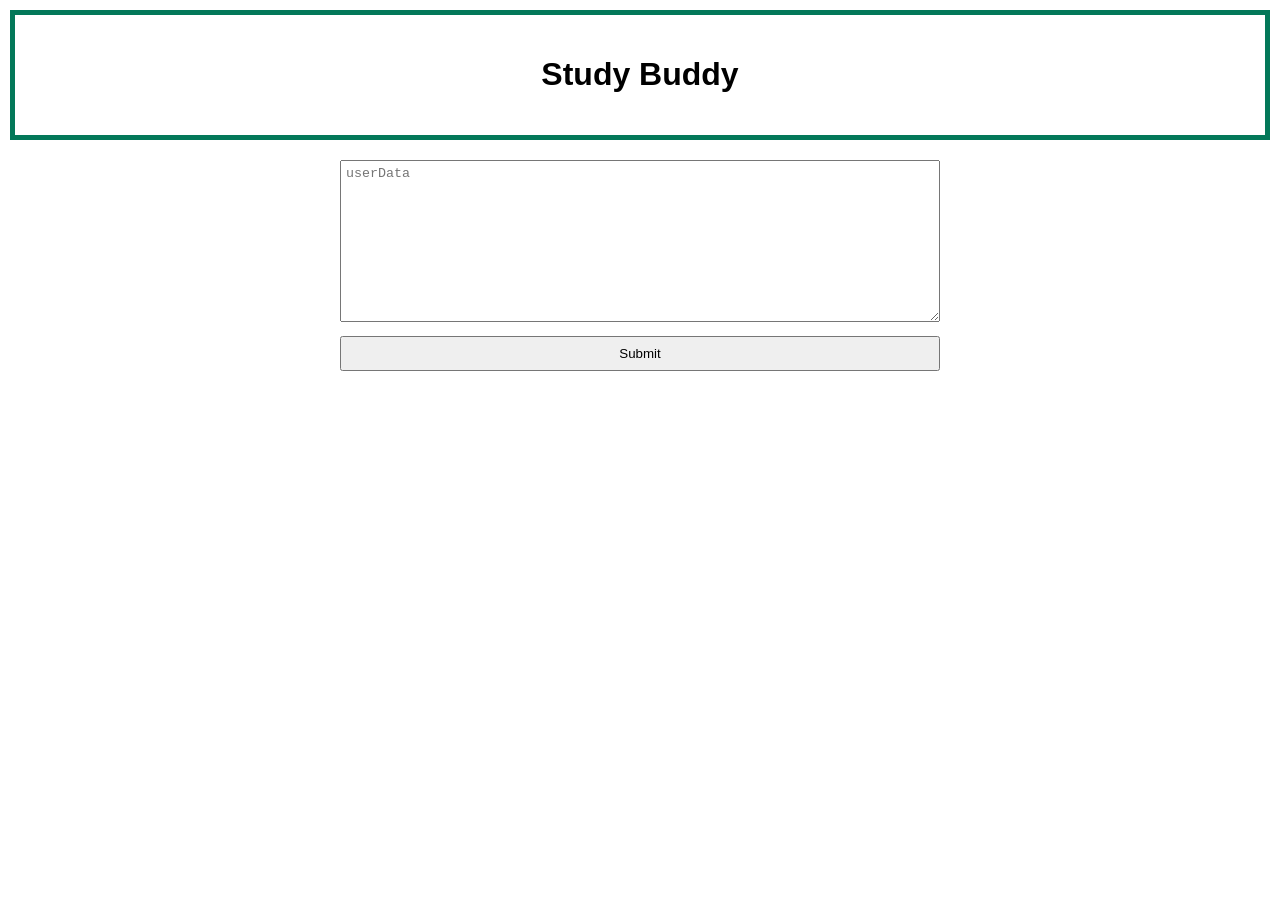
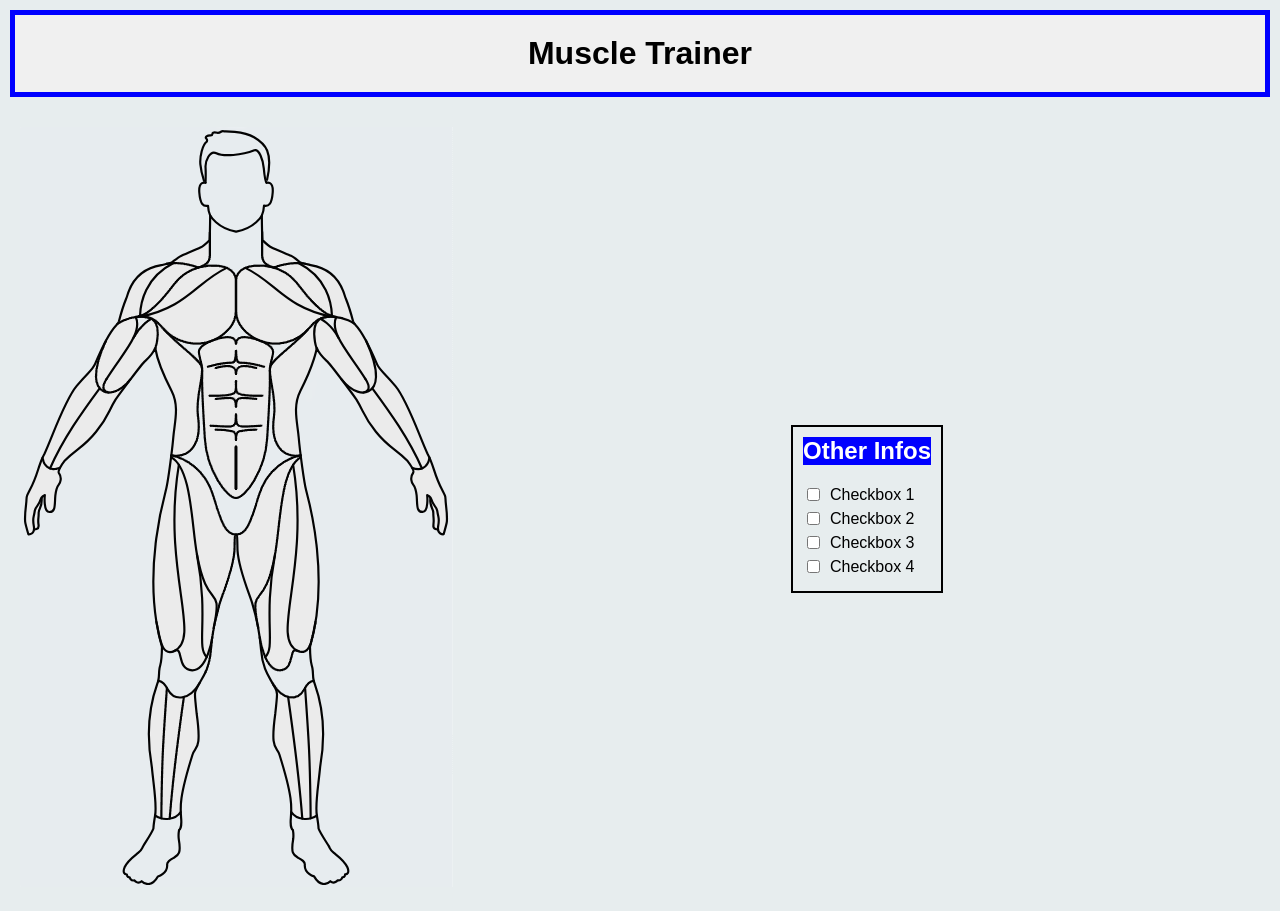
Before and after one commit to Gregster31/MuscleMe, a plain HTML site: page userInput.html in a window 1280 px wide. Before the commit the page ends 800 px from the top, so only its background shows below. Drawn offline with Linux system fonts and the light colour scheme.

Commit message:
New Theme added

```diff
--- a/script.js
+++ /dev/null
@@ -1,30 +0,0 @@
-// function submitInput() {
-//     const text = document.getElementById('userInput').value;
-//     fetch('https://api.openai.com/v1/completions', {
-//         method: 'POST',
-//         headers: {
-//             'Content-Type': 'application/json',
-//             'Authorization': 'Bearer YOUR_API_KEY'
-//         },
-//         body: JSON.stringify({
-//             model: 'text-davinci-003',
-//             prompt: text,
-//             max_tokens: 100
-//         })
-//     })
-//     .then(response => response.json())
-//     .then(data => {
-//         // Process the response from the API
-//         // Generate modules with questions and answers
-//         generateModules(data.choices);
-//     })
-//     .catch(error => console.error('Error:', error));
-// }
-
-
-function submitInput() {
-    // const text = document.getElementById('user-data').value;
-    // Send data to ChatGPT API
-    alert("Sending data to ChatGPT API:");
-    // Add your API call code here
-}
--- a/style.css
+++ b/style.css
@@ -1,40 +1,68 @@
 body {
     font-family: Arial, Helvetica, sans-serif;
-    margin: 10px;
+    margin: 0;
     padding: 0;
+    background-color: #e7edee;
 }
 
 .title {
-    border: 5px solid #037859;
     text-align: center;
+    padding: 20px;
+    background-color: #f0f0f0;
+    border: 5px solid blue;
+    margin: 10px;
+}
+
+.title h1 {
+    margin: 0;
+}
+
+.bottom-content {
+    display: flex;
+    justify-content: space-between;
     padding: 20px;
 }
 
-.title h1 {
-    color: black;
+.left-content img {
+    max-width: 100%;
+    height: auto;
 }
 
-.user-content {
-    text-align: center;
-    margin-top: 20px;
+.right-content {
+    flex: 1;
+    margin-left: 20px;
+    display: flex;
+    justify-content: center;
+    align-items: center;
 }
 
-.userInput-box {
-    margin-bottom: 10px;
-    padding: 5px;
-    width: 600px;
-    box-sizing: border-box;
+.right-title {
+    margin-bottom: 20px;
 }
 
-button.userInput-box {
-    padding: 8px 16px;
+.right-title h2 {
+    margin: 0;
+    background-color: blue;
+    color: white;
 }
 
-button.userInput-box:hover {
-    background-color: #037859;
+.checkboxes {
+    display: flex;
+    flex-direction: column;
 }
 
-button.userInput-box {
-    display: block;
-    margin: 0 auto;
+.checkbox-item {
+    display: flex;
+    align-items: center;
+    margin-bottom: 5px;
 }
+
+.checkbox-item input[type="checkbox"] {
+    margin-right: 10px;
+}
+
+.info-box {
+    border: 2px solid black;
+    padding: 10px;
+
+}
--- a/userInput.html
+++ b/userInput.html
@@ -3,20 +3,42 @@
 <head>
     <meta charset="UTF-8">
     <meta name="viewport" content="width=device-width, initial-scale=1.0">
+    <title>Page Title</title>
     <link rel="stylesheet" href="style.css">
-    <script src="script.js" defer></script>
-    <title>User Input Page</title>
 </head>
-
 <body>
     <div class="title">
-        <h1>Study Buddy</h1>
+        <h1>Muscle Trainer</h1>
     </div>
-    <div class="user-content">
-        <textarea id="user-data" placeholder="userData" class="userInput-box" rows="10" cols="50"></textarea>
-        <button class="userInput-box" onclick="submitInput()">Submit</button>
+    <div class="bottom-content">
+        <div class="left-content">
+            <img src="../../../img/body-image.png" alt="Image">
+        </div>
+        <div class="right-content">
+            <div class="info-box">
+                <div class="right-title">
+                    <h2>Other Infos</h2>
+                </div>
+                <div class="checkboxes">
+                    <div class="checkbox-item">
+                        <input type="checkbox" id="checkbox1">
+                        <label for="checkbox1">Checkbox 1</label>
+                    </div>
+                    <div class="checkbox-item">
+                        <input type="checkbox" id="checkbox2">
+                        <label for="checkbox2">Checkbox 2</label>
+                    </div>
+                    <div class="checkbox-item">
+                        <input type="checkbox" id="checkbox3">
+                        <label for="checkbox3">Checkbox 3</label>
+                    </div>
+                    <div class="checkbox-item">
+                        <input type="checkbox" id="checkbox4">
+                        <label for="checkbox4">Checkbox 4</label>
+                    </div>
+                </div>
+            </div>
+        </div>
     </div>
-
-
 </body>
 </html>
```
Also changed, not shown: img/body-image.png (added).
